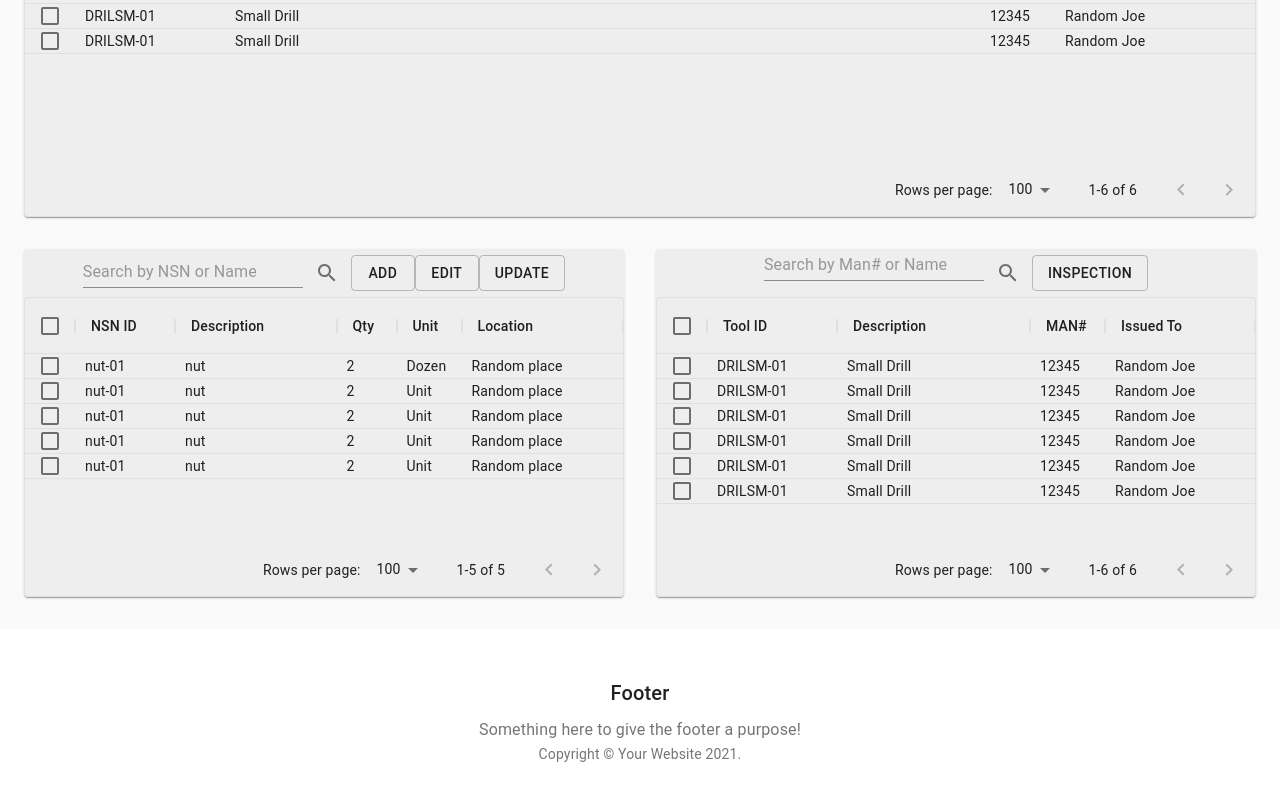
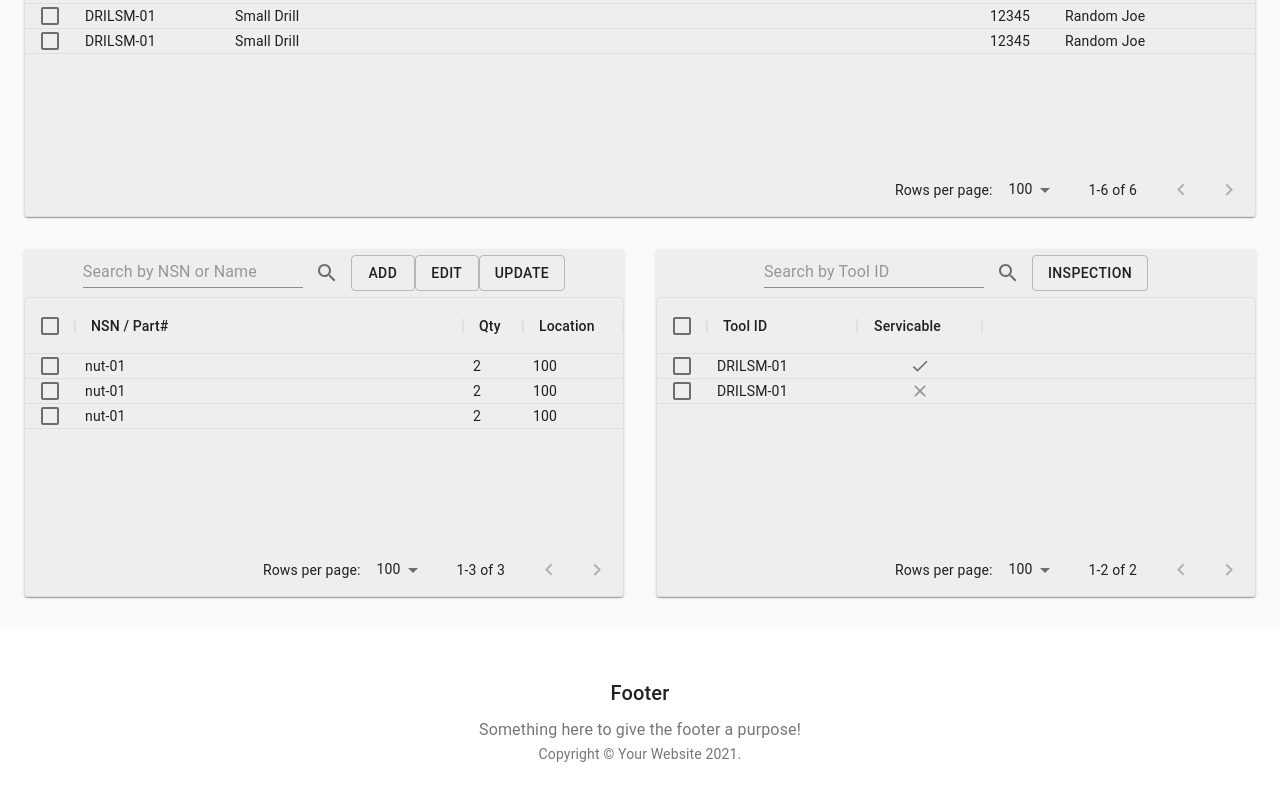
Before and after one commit to JoVasquez84/Two-the-Max, a React (Create React App) app in the folder f-two-the-max/: page / in a window 1280 px wide. Shown: the part 1165-1965 px from the top of the page. Built offline with nearby package versions, Linux system fonts and the light colour scheme.

Commit message:
adjusted bit of column

```diff
--- a/f-two-the-max/src/App.js
+++ b/f-two-the-max/src/App.js
@@ -6,9 +6,7 @@ function App() {
   return (
     <Router>
       <div className="App">
-        <Route exact path="/">
           <Home />
-        </Route>
       </div>
     </Router>
   );
--- a/f-two-the-max/src/components/brokenTools/BrokenTools.js
+++ b/f-two-the-max/src/components/brokenTools/BrokenTools.js
@@ -15,10 +15,10 @@ const useStyles = makeStyles((theme) => ({
     color: theme.palette.common.white,
     marginBottom: theme.spacing(4)
   },
-  BrokenToolsSearchTextField: {
+  ToolSearchTextField: {
     verticalAlign: 'baseline'
   },
-  BrokenToolsMenu: {
+  ToolsMenu: {
     height: 'flex'
   },
   ToolTable: {
@@ -31,29 +31,14 @@ const columns = [
     field: 'toolId',
     headerName: 'Tool ID',
     type: 'text',
-    minWidth: 130,
+    minWidth: 150,
     editable: false,
   },
   {
-    field: 'description',
-    headerName: 'Description',
-    type: 'text',
-    minWidth: 170,
-    flex: 1,
-    editable: false,
-  },
-  {
-    field: 'manNumber',
-    headerName: 'MAN#',
-    type: 'text',
-    width: 75,
-    editable: false
-  },
-  {
-    field: 'issuedTo',
-    headerName: 'Issued To',
-    type: 'text',
-    minWidth: 150,
+    field: 'servicable',
+    headerName: 'Servicable',
+    type: 'boolean',
+    minWidth: 125,
     editable: false,
   }
 ];
@@ -61,45 +46,13 @@ const columns = [
 const dummyRows = [
   {
     id: 1,
-    manNumber: 12345,
-    issuedTo: 'Random Joe',
     toolId: 'DRILSM-01',
-    description: 'Small Drill'
+    servicable: true
   },
   {
     id: 2,
-    manNumber: 12345,
-    issuedTo: 'Random Joe',
     toolId: 'DRILSM-01',
-    description: 'Small Drill'
-  },
-  {
-    id: 3,
-    manNumber: 12345,
-    issuedTo: 'Random Joe',
-    toolId: 'DRILSM-01',
-    description: 'Small Drill'
-  },
-  {
-    id: 4,
-    manNumber: 12345,
-    issuedTo: 'Random Joe',
-    toolId: 'DRILSM-01',
-    description: 'Small Drill'
-  },
-  {
-    id: 5,
-    manNumber: 12345,
-    issuedTo: 'Random Joe',
-    toolId: 'DRILSM-01',
-    description: 'Small Drill'
-  },
-  {
-    id: 6,
-    manNumber: 12345,
-    issuedTo: 'Random Joe',
-    toolId: 'DRILSM-01',
-    description: 'Small Drill'
+    servicable: false
   },
 ];
 
@@ -111,7 +64,7 @@ export default function BrokenTools() {
       <Paper className={classes.BrokenTools} >
         <Grid container>
           <Grid className={classes.ToolMenu} item xs={12}>
-            <TextField className={classes.ToolSearchTextField} placeholder='Search by Man# or Name'></TextField>
+            <TextField className={classes.ToolSearchTextField} placeholder='Search by Tool ID'></TextField>
             <IconButton>
               <SearchIcon />
             </IconButton>
--- a/f-two-the-max/src/components/hardware/Hardware.js
+++ b/f-two-the-max/src/components/hardware/Hardware.js
@@ -30,17 +30,10 @@ const useStyles = makeStyles((theme) => ({
 const columns = [
   {
     field: 'hardwareId',
-    headerName: 'NSN ID',
+    headerName: 'NSN / Part#',
     type: 'text',
-    minWidth: 75,
-    editable: false,
-  },
-  {
-    field: 'description',
-    headerName: 'Description',
-    type: 'text',
-    minWidth: 75,
     flex: 1,
+    minWidth: 120,
     editable: false,
   },
   {
@@ -51,17 +44,9 @@ const columns = [
     editable: true
   },
   {
-    field: 'unit',
-    headerName: 'Unit',
-    type: 'text',
-    width: 65,
-    editable: false,
-  },
-  {
     field: 'location',
     headerName: 'Location',
     type: 'text',
-    flex: 1,
     minWidth: 75,
     editable: false,
   }
@@ -71,42 +56,20 @@ const dummyRows = [
   {
     id: 1,
     hardwareId: 'nut-01',
-    description: 'nut',
     qty: 2,
-    unit: 'Dozen',
-    location: 'Random place'
+    location: '100'
   },
   {
     id: 2,
     hardwareId: 'nut-01',
-    description: 'nut',
     qty: 2,
-    unit: 'Unit',
-    location: 'Random place'
+    location: '100'
   },
   {
     id: 3,
     hardwareId: 'nut-01',
-    description: 'nut',
     qty: 2,
-    unit: 'Unit',
-    location: 'Random place'
-  },
-  {
-    id: 4,
-    hardwareId: 'nut-01',
-    description: 'nut',
-    qty: 2,
-    unit: 'Unit',
-    location: 'Random place'
-  },
-  {
-    id: 5,
-    hardwareId: 'nut-01',
-    description: 'nut',
-    qty: 2,
-    unit: 'Unit',
-    location: 'Random place'
+    location: '100'
   }
 ];
 
```
Also changed, not shown: 2 other files (tests, documents, lock files or other folders).
